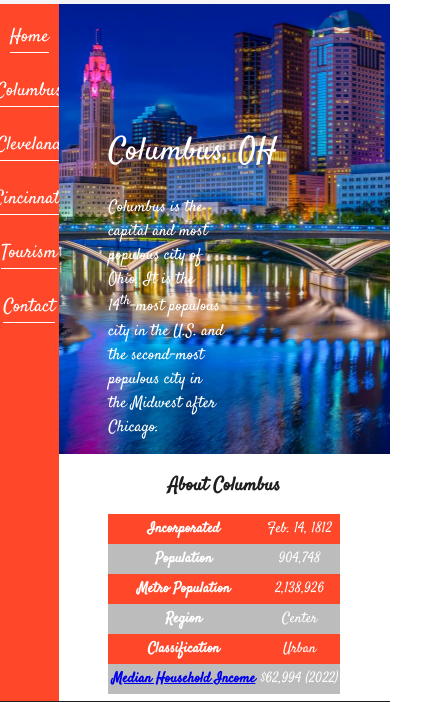
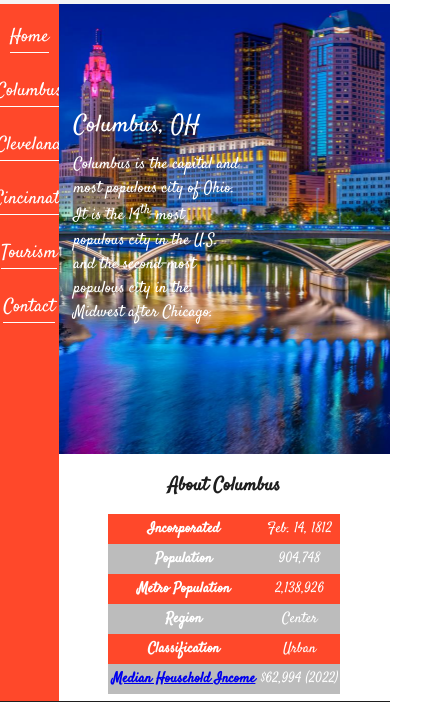
Before and after one commit to Jzweifel15/Multi-Page-State-Website-D277, a plain HTML site: page columbus.html in a window 390 px wide. Shown: the part 80-782 px from the top of the page, 440 px wide, since content can reach past the window. Drawn offline with Linux system fonts and the light colour scheme.

Commit message:
Update columbus.css

```diff
--- a/styles/columbus.css
+++ b/styles/columbus.css
@@ -20,3 +20,19 @@
 #main-columbus {
     background: no-repeat center/cover url("../assets/columbus-bg.jpeg");
 }
+
+@media(max-width: 1024px) {
+    .main h2 {
+        font-size: 1.5rem;
+        margin-bottom: 10px;
+    }
+
+    .main p {
+        width: 50%;
+    }
+
+    .main .container {
+        top: 105px;
+        left: 15px;
+    }
+}
```
